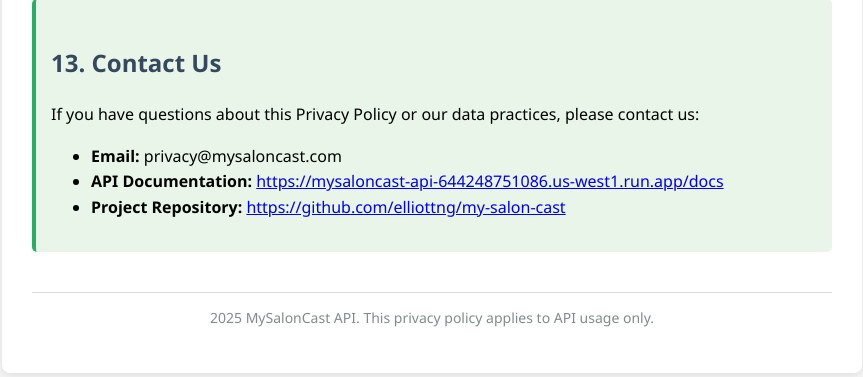
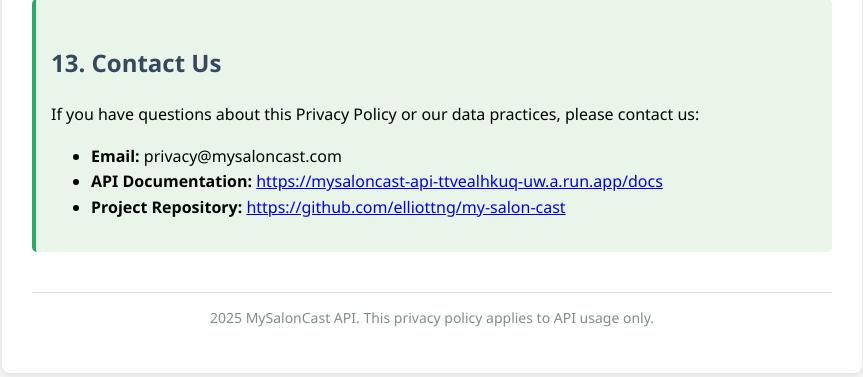
Before and after one commit to elliottng/my-salon-cast, a FastAPI app: page /privacy-policy in a window 1280 px wide. Shown: the part 2451-2828 px from the top of the page, without its empty margins (208-1071 px from the left). Run offline with FastAPI, Linux system fonts and the light colour scheme.

Commit message:
Update URLs to match actual deployed service
- Use correct production URL: https://mysaloncast-api-ttvealhkuq-uw.a.run.app
- Update OpenAPI schemas for ChatGPT/OpenAI integration
- Update FastAPI server configuration
- Update privacy policy documentation
- Regenerate openapi.json with correct deployed URLs

This matches the successfully deployed Cloud Run service.

```diff
--- a/app/main.py
+++ b/app/main.py
@@ -32,7 +32,7 @@ app = FastAPI(
     },
     servers=[
         {
-            "url": "https://mysaloncast-api-644248751086.us-west1.run.app",
+            "url": "https://mysaloncast-api-ttvealhkuq-uw.a.run.app",
             "description": "Production server"
         }
     ],
--- a/openapi.json
+++ b/openapi.json
@@ -15,7 +15,7 @@
   },
   "servers": [
     {
-      "url": "https://mysaloncast-api-644248751086.us-west1.run.app",
+      "url": "https://mysaloncast-api-ttvealhkuq-uw.a.run.app",
       "description": "Production server"
     }
   ],
--- a/openapi_chatgpt.json
+++ b/openapi_chatgpt.json
@@ -15,7 +15,7 @@
   },
   "servers": [
     {
-      "url": "https://mysaloncast-api-644248751086.us-west1.run.app",
+      "url": "https://mysaloncast-api-ttvealhkuq-uw.a.run.app",
       "description": "Production server"
     }
   ],
--- a/templates/privacy_policy.html
+++ b/templates/privacy_policy.html
@@ -135,7 +135,7 @@
             <p>If you have questions about this Privacy Policy or our data practices, please contact us:</p>
             <ul>
                 <li><strong>Email:</strong> privacy@mysaloncast.com</li>
-                <li><strong>API Documentation:</strong> <a href="https://mysaloncast-api-644248751086.us-west1.run.app/docs">https://mysaloncast-api-644248751086.us-west1.run.app/docs</a></li>
+                <li><strong>API Documentation:</strong> <a href="https://mysaloncast-api-ttvealhkuq-uw.a.run.app/docs">https://mysaloncast-api-ttvealhkuq-uw.a.run.app/docs</a></li>
                 <li><strong>Project Repository:</strong> <a href="https://github.com/elliottng/my-salon-cast">https://github.com/elliottng/my-salon-cast</a></li>
             </ul>
         </div>
```
